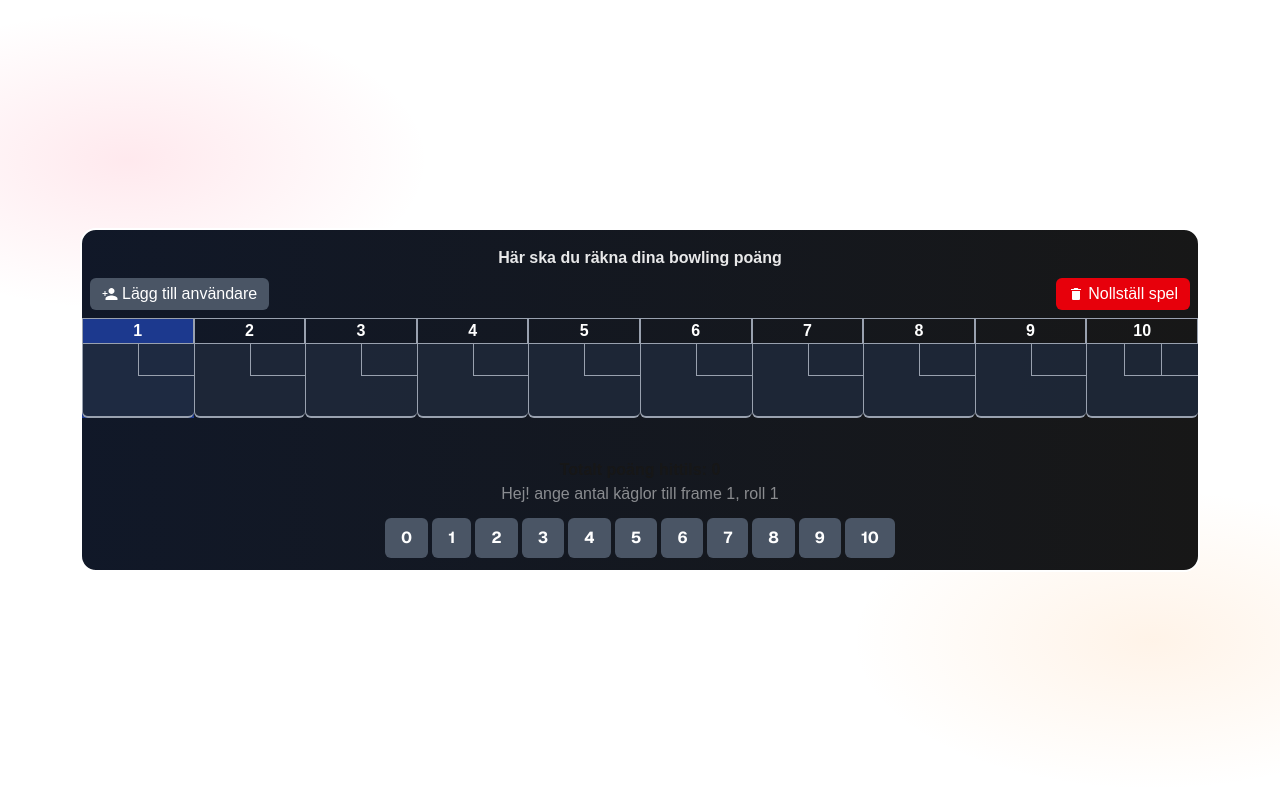
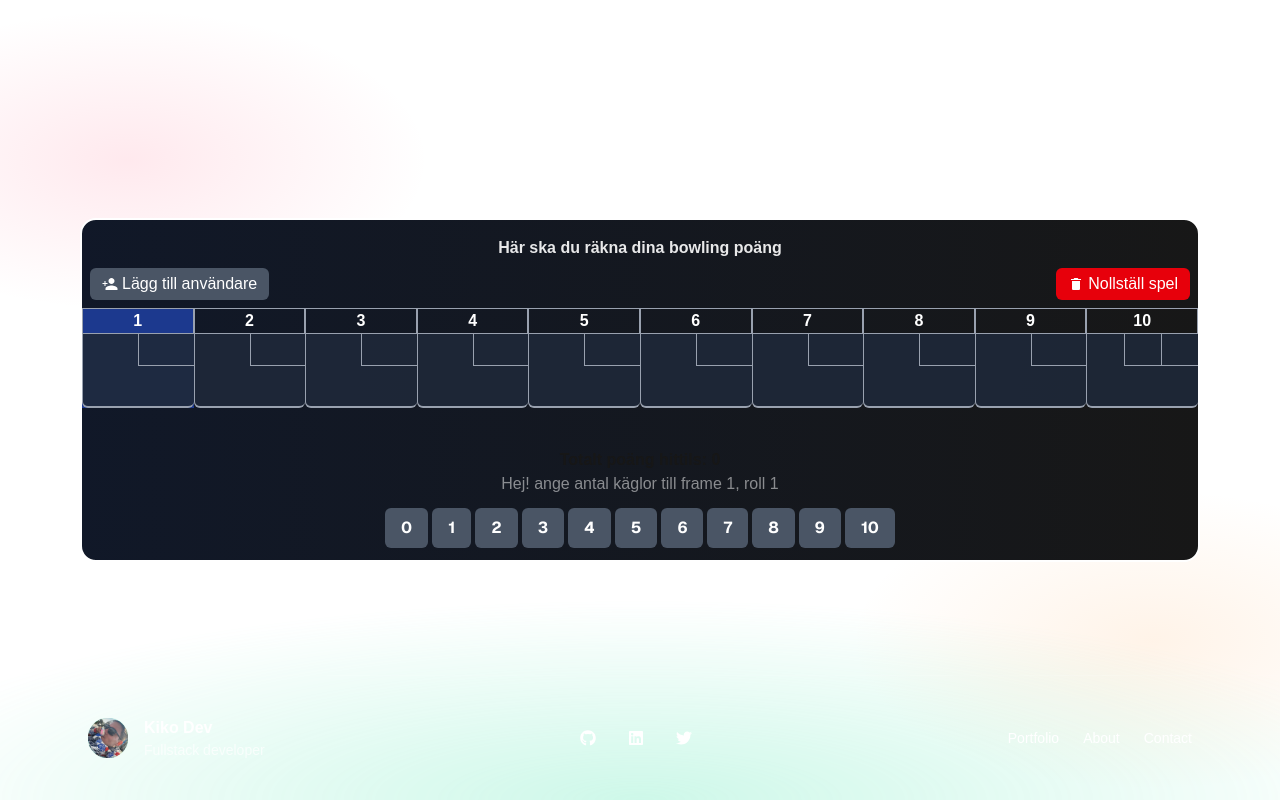
Before and after one commit to kikoDevv/bowling-simulator, a Next.js app: page / in a window 1280 px wide. Built offline with nearby package versions, Linux system fonts and the light colour scheme.

Commit message:
Added footer with with link to other projects

```diff
--- a/src/app/page.tsx
+++ b/src/app/page.tsx
@@ -2,6 +2,8 @@
 import { IoMdPersonAdd, IoMdTrash, IoMdCheckmarkCircleOutline } from "react-icons/io";
 import { useState, useRef, useEffect } from "react";
 import { createNewGame, addRoll, type BowlingGame } from "../hooks/gameLogic";
+import { FaGithub, FaLinkedin, FaTwitter } from "react-icons/fa";
+import Image from "next/image";
 
 export default function Home() {
   const [isInputOpen, setInputOpen] = useState(false);
@@ -101,7 +103,8 @@ export default function Home() {
   };
 
   return (
-    <div className="flex justify-center sm:h-screen items-center">
+    <div className="relative">
+      <div className="flex justify-center sm:h-screen items-center pb-70 sm:pb-5">
         {/*--------- Hero section ----------*/}
         <section className="grid bg-gradient-to-r from-gray-900 to-neutral-900 w-full m-5 sm:mx-20 rounded-2xl overflow-hidden border-2 border-white pt-4">
           <h1 className="text-center font-bold text-white/90">Här ska du räkna dina bowling poäng</h1>
@@ -248,5 +251,73 @@ export default function Home() {
           )}
         </section>
       </div>
+      {/*--------- footer ----------*/}
+      <footer className="text-white overflow-x-hidden sm:pt-30 absolute bottom-0 left-0 w-full">
+        <hr className="text-white/10" />
+        <div className="absolute left-1/2 bottom-0 -translate-x-1/2 h-[400px] w-[1600px] bg-emerald-300/30 [mask-image:radial-gradient(50%_50%_at_bottom_center,black,transparent)] -z-10"></div>
+        <div className="max-w-6xl mx-auto px-6 py-10 items-center justify-center">
+          <div className="flex flex-col md:flex-row md:items-center md:justify-between gap-6 justify-center items-center">
+            <a
+              href="https://nasrolla-portfolio.vercel.app/"
+              target="_blank"
+              rel="noopener noreferrer"
+              className="flex items-center gap-4 cursor-pointer">
+              <div className="bg-emerald-300 rounded-full w-10 h-10 flex items-center justify-center">
+                <Image src={"/kiko.png"} alt="Kikos image not found" height={50} width={50} />
+              </div>
+              <div>
+                <p className="font-semibold">Kiko Dev</p>
+                <p className="text-sm text-white/70">Fullstack developer</p>
+              </div>
+            </a>
+
+            <div className="flex items-center gap-4">
+              <a
+                href="https://github.com/kikoDevv"
+                target="_blank"
+                rel="noopener noreferrer"
+                aria-label="GitHub"
+                className="p-2 rounded-md hover:bg-white/10 transition relative z-20 pointer-events-auto focus:outline-none focus:ring-2 focus:ring-emerald-300">
+                <FaGithub />
+              </a>
+              <a
+                href="https://www.linkedin.com/in/nasrolla-hassani/"
+                aria-label="LinkedIn"
+                className="p-2 rounded-md hover:bg-white/10 transition relative z-20 pointer-events-auto focus:outline-none focus:ring-2 focus:ring-emerald-300"
+                target="_blank"
+                rel="noreferrer">
+                <FaLinkedin />
+              </a>
+              <a
+                href="https://x.com/KikoDevv"
+                aria-label="Twitter"
+                className="p-2 rounded-md hover:bg-white/10 transition relative z-20 pointer-events-auto focus:outline-none focus:ring-2 focus:ring-emerald-300"
+                target="_blank"
+                rel="noreferrer">
+                <FaTwitter />
+              </a>
+            </div>
+
+            <nav className="flex items-center gap-6">
+              <a
+                href="https://nasrolla-portfolio.vercel.app/"
+                className="text-sm hover:underline relative z-20 pointer-events-auto focus:outline-none focus:ring-2 focus:ring-emerald-300">
+                Portfolio
+              </a>
+              <a
+                href="https://github.com/kikoDevv"
+                className="text-sm hover:underline relative z-20 pointer-events-auto focus:outline-none focus:ring-2 focus:ring-emerald-300">
+                About
+              </a>
+              <a
+                href="https://github.com/kikoDevv"
+                className="text-sm hover:underline relative z-20 pointer-events-auto focus:outline-none focus:ring-2 focus:ring-emerald-300">
+                Contact
+              </a>
+            </nav>
+          </div>
+        </div>
+      </footer>
+    </div>
   );
 }
```
Also changed, not shown: public/kiko.png (added). Lines whose indentation alone changed are shown as unchanged.
